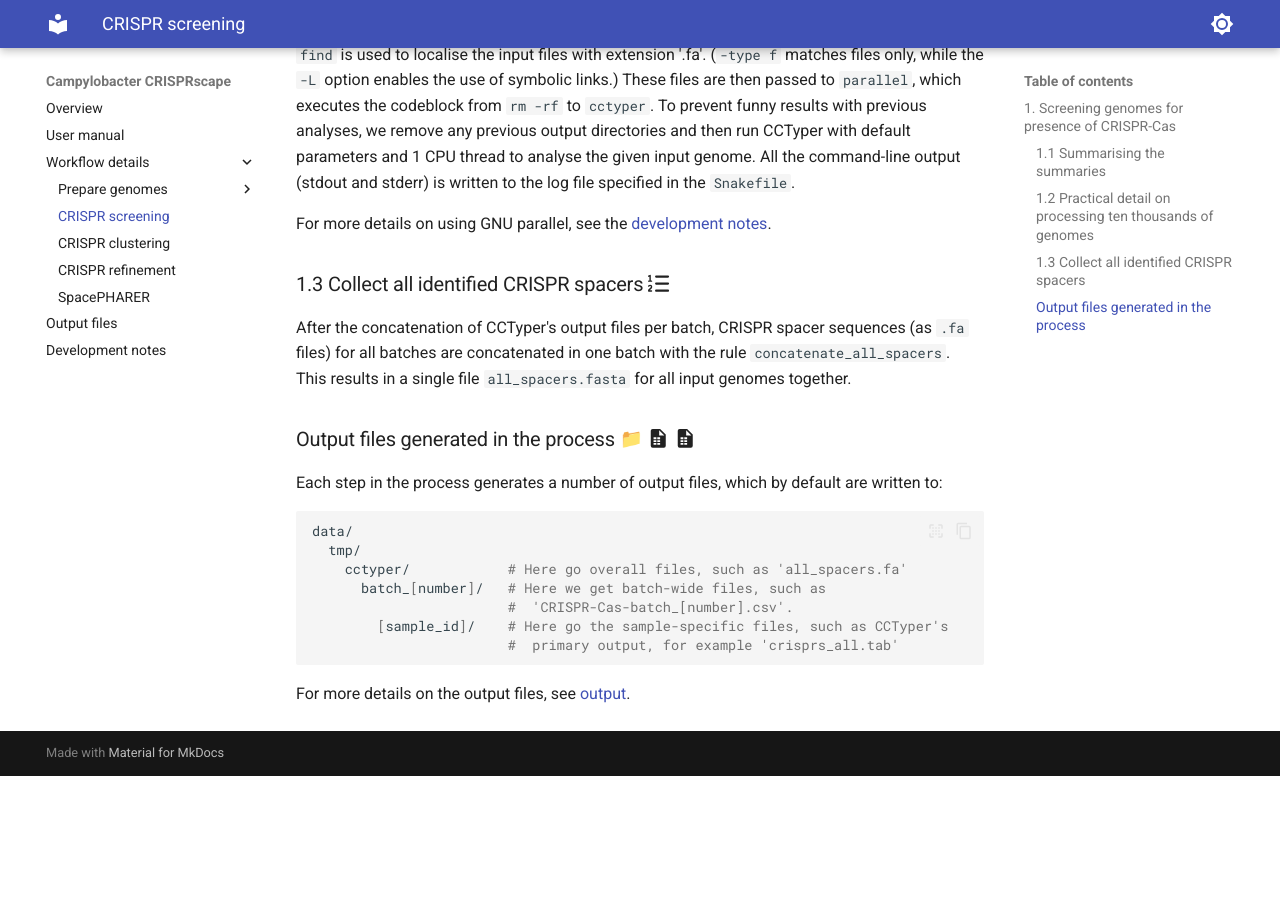
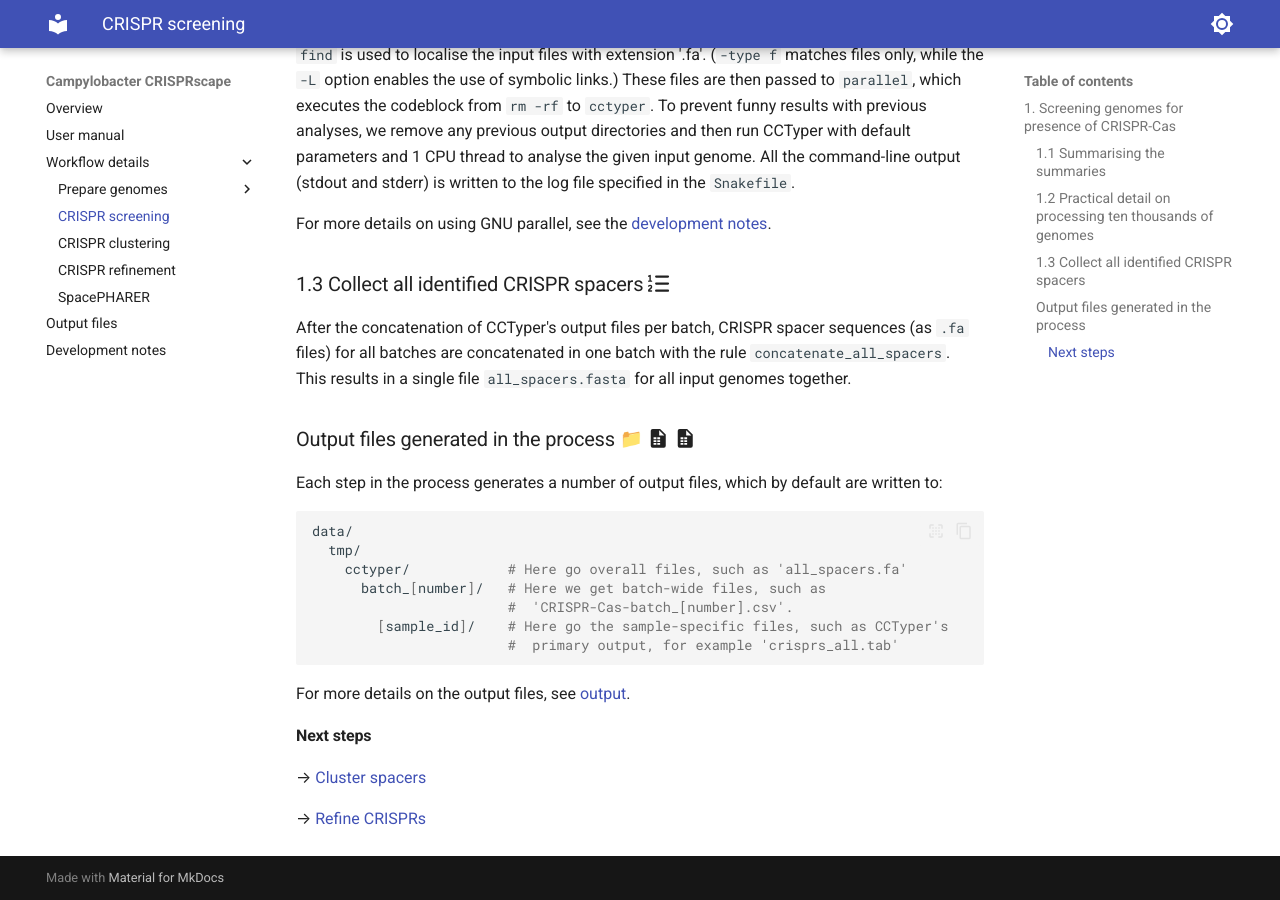
Before and after one commit to UtrechtUniversity/campylobacter-crisprscape, an MkDocs documentation site: the page built from doc/CRISPR_screening.md, in a window 1280 px wide and 900 px high, scrolled down 1878 px. Built offline with MkDocs 1.6.1 and Material for MkDocs 9.7.7, drawn with Linux system fonts in a browser that asks for light colours; emoji names are drawn with the system emoji font; before the commit the page ends 2654 px from its top, so only the background shows below that.

Commit message:
Add links to next steps

````diff
--- a/doc/CRISPR_screening.md
+++ b/doc/CRISPR_screening.md
@@ -115,3 +115,9 @@ data/
 ```
 
 For more details on the output files, see [output](output_files.md).
+
+#### Next steps
+
+&rarr; [Cluster spacers](clustering_spacers.md)
+
+&rarr; [Refine CRISPRs](CRISPR_refinement.md)
--- a/doc/prepare_genomes.md
+++ b/doc/prepare_genomes.md
@@ -135,3 +135,7 @@ This option is most relevant to `bin/download_genomes.sh`.
 
 - The script reads whether files exist already. If they are already there,
 they will not be downloaded again.
+
+#### Next steps
+
+&rarr; [Screen CRISPRs](CRISPR_screening.md)
````
